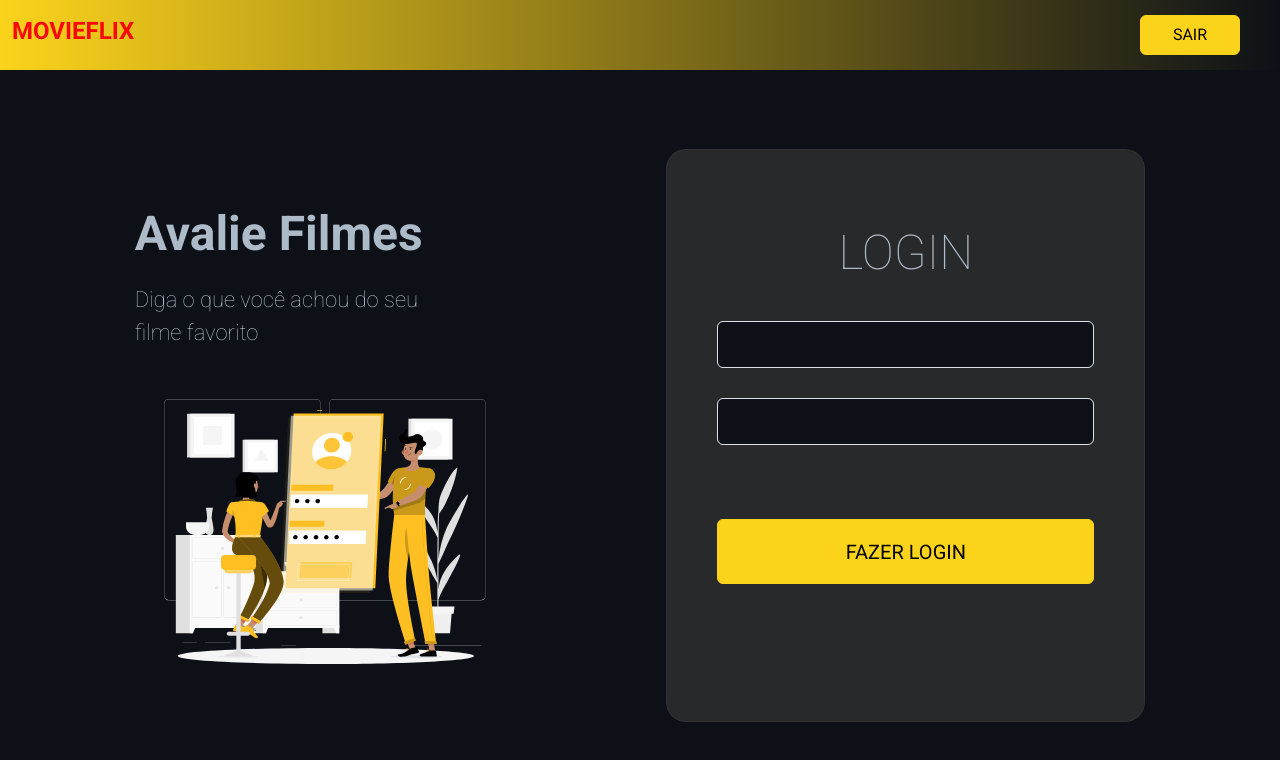
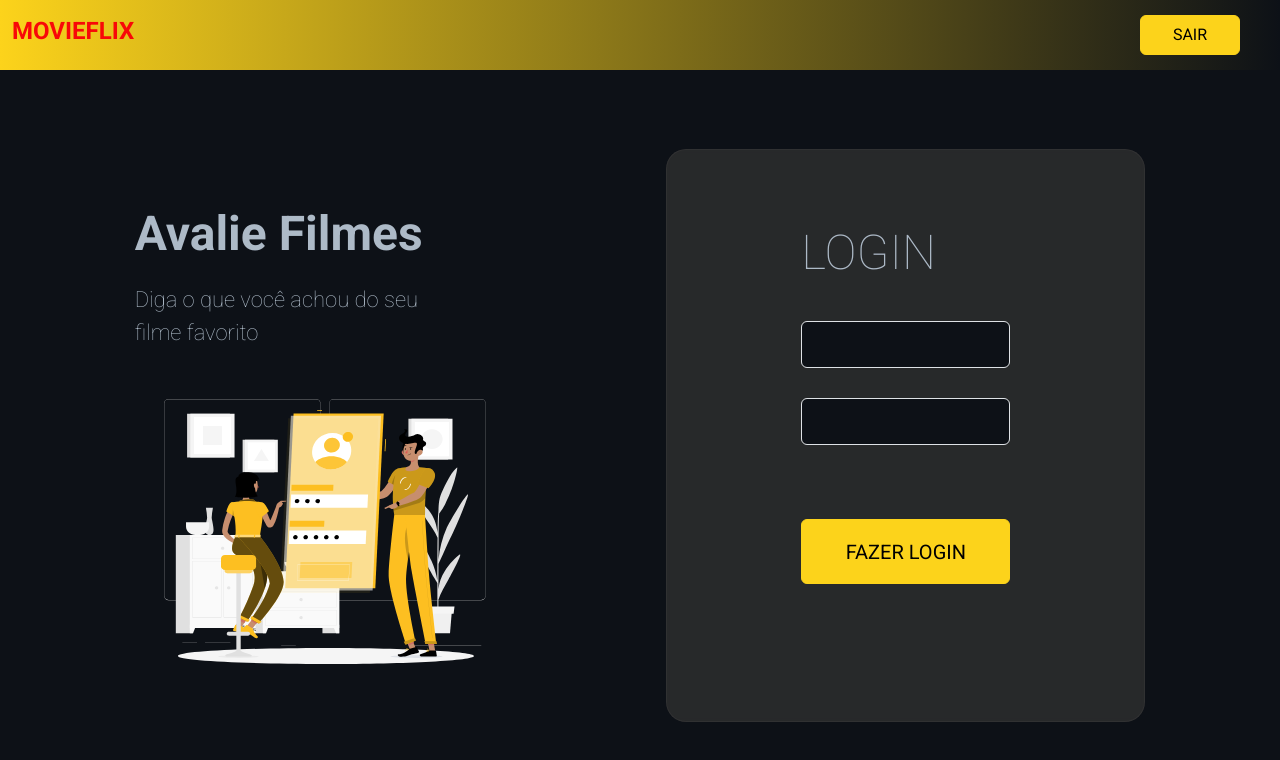
Before and after one commit to fagnercruz/Desafio-Movieflix, a React (Create React App) app: page / in a window 1280 px wide. Shown: the top 760 px of the page. Built offline with nearby package versions, Linux system fonts and the light colour scheme.

Commit message:
React hook form login

```diff
--- a/package.json
+++ b/package.json
@@ -16,6 +16,7 @@
     "node-sass": "4.14.1",
     "react": "17.0.2",
     "react-dom": "17.0.2",
+    "react-hook-form": "^7.45.2",
     "react-router-dom": "^5.2.0",
     "react-scripts": "5.0.1",
     "typescript": "^4.9.5",
--- a/src/pages/Login/index.tsx
+++ b/src/pages/Login/index.tsx
@@ -1,7 +1,18 @@
 import "./login.css";
 import { ReactComponent as HeroImg } from "../../assets/images/Desenho.svg";
+import { useForm } from "react-hook-form";
+
+type FormData = {
+  email: string;
+  senha: string;
+};
 
 const Login = () => {
+  const { register, handleSubmit } = useForm<FormData>();
+  const onSubmit = (formData: FormData) => {
+    console.log(formData);
+  };
+
   return (
     <>
       <div className="login-container">
@@ -12,16 +23,20 @@ const Login = () => {
             <HeroImg />
           </div>
         </div>
+
         <div className="login-card efeito-glass bordas-arredondadas">
+          <form onSubmit={handleSubmit(onSubmit)}>
             <h3>LOGIN</h3>
             <div className="campos-form">
               <input
+                {...register("email")}
                 type="text"
                 id="email"
                 name="email"
                 className="form-control"
               />
               <input
+                {...register("senha")}
                 type="password"
                 id="senha"
                 name="senha"
@@ -29,6 +44,7 @@ const Login = () => {
               />
               <button className="btn btn-primary">FAZER LOGIN</button>
             </div>
+          </form>
         </div>
       </div>
     </>
```
Also changed, not shown: 1 other file (tests, documents, lock files or other folders). Lines whose indentation alone changed are shown as unchanged.
